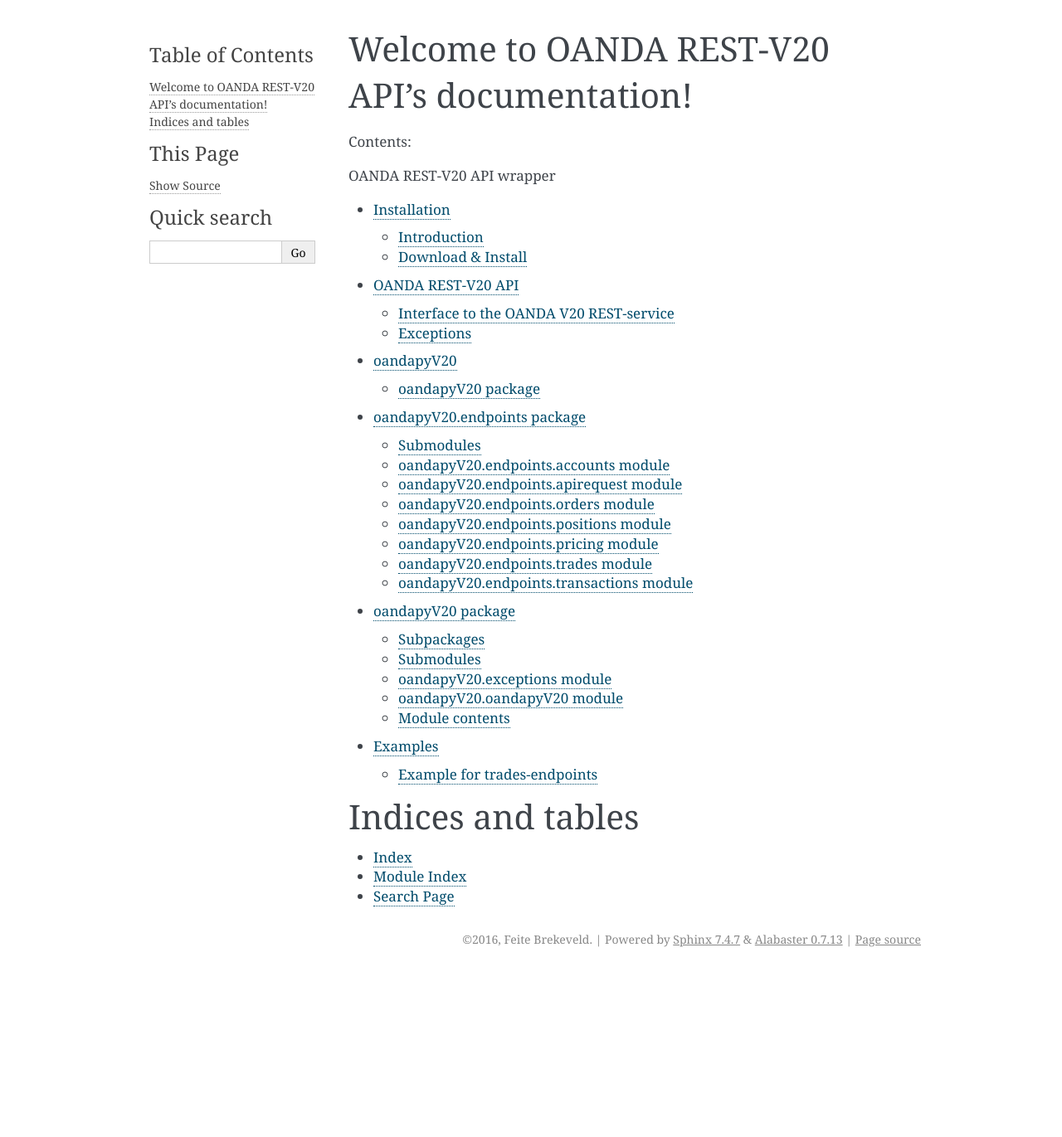
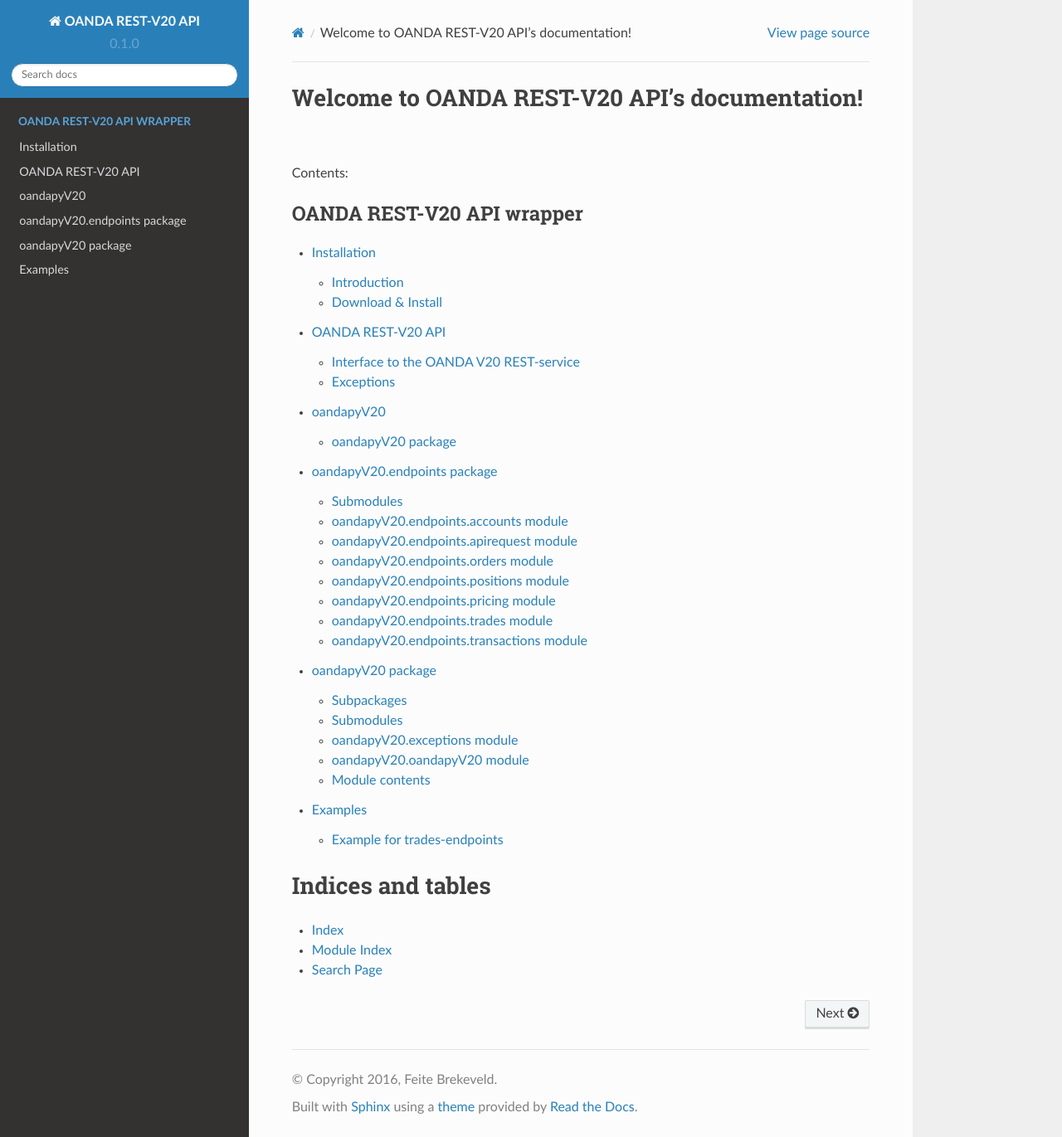
Before and after one commit to hootnot/oanda-api-v20, a Sphinx documentation site: the page built from docs/index.rst, in a window 1280 px wide and 1371 px high. Shown: the whole window at 83% size. Built offline with Sphinx 7.4.7 and the Read the Docs theme 2.0.0, drawn with Linux system fonts in a browser that asks for light colours; some of the changed lines change nothing that is shown.

Commit message:
Theme change / RTD modifications

```diff
--- a/docs/conf.py
+++ b/docs/conf.py
@@ -344,3 +344,45 @@
 napoleon_use_ivar = False
 napoleon_use_param = True
 napoleon_use_rtype = True
+
+on_rtd = os.environ.get('READTHEDOCS', None) == 'True'
+
+# custom directive (stackoverflow.com: 7250659)
+from os.path import basename
+
+try:
+    from StringIO import StringIO
+except ImportError:
+    from io import StringIO
+
+from sphinx.util.compat import Directive
+from docutils import nodes, statemachine
+
+class ExecDirective(Directive):
+    """Execute the specified python code and insert the output into the document"""
+    has_content = True
+
+    def run(self):
+        oldStdout, sys.stdout = sys.stdout, StringIO()
+
+        tab_width = self.options.get('tab-width', self.state.document.settings.tab_width)
+        source = self.state_machine.input_lines.source(self.lineno - self.state_machine.input_offset - 1)
+
+        try:
+            exec('\n'.join(self.content))
+            text = sys.stdout.getvalue()
+            lines = statemachine.string2lines(text, tab_width, convert_whitespace=True)
+            self.state_machine.insert_input(lines, source)
+            return []
+        except Exception:
+            return [nodes.error(None, nodes.paragraph(text = "Unable to execute python code at %s:%d:" % (basename(source), self.lineno)), nodes.paragraph(text = str(sys.exc_info()[1])))]
+        finally:
+            sys.stdout = oldStdout
+
+def setup(app):
+    app.add_directive('exec', ExecDirective)
+
+if not on_rtd:  # only import and set the theme if we're building docs locally
+    import sphinx_rtd_theme
+    html_theme = 'sphinx_rtd_theme'
+    html_theme_path = [sphinx_rtd_theme.get_html_theme_path()]
```
